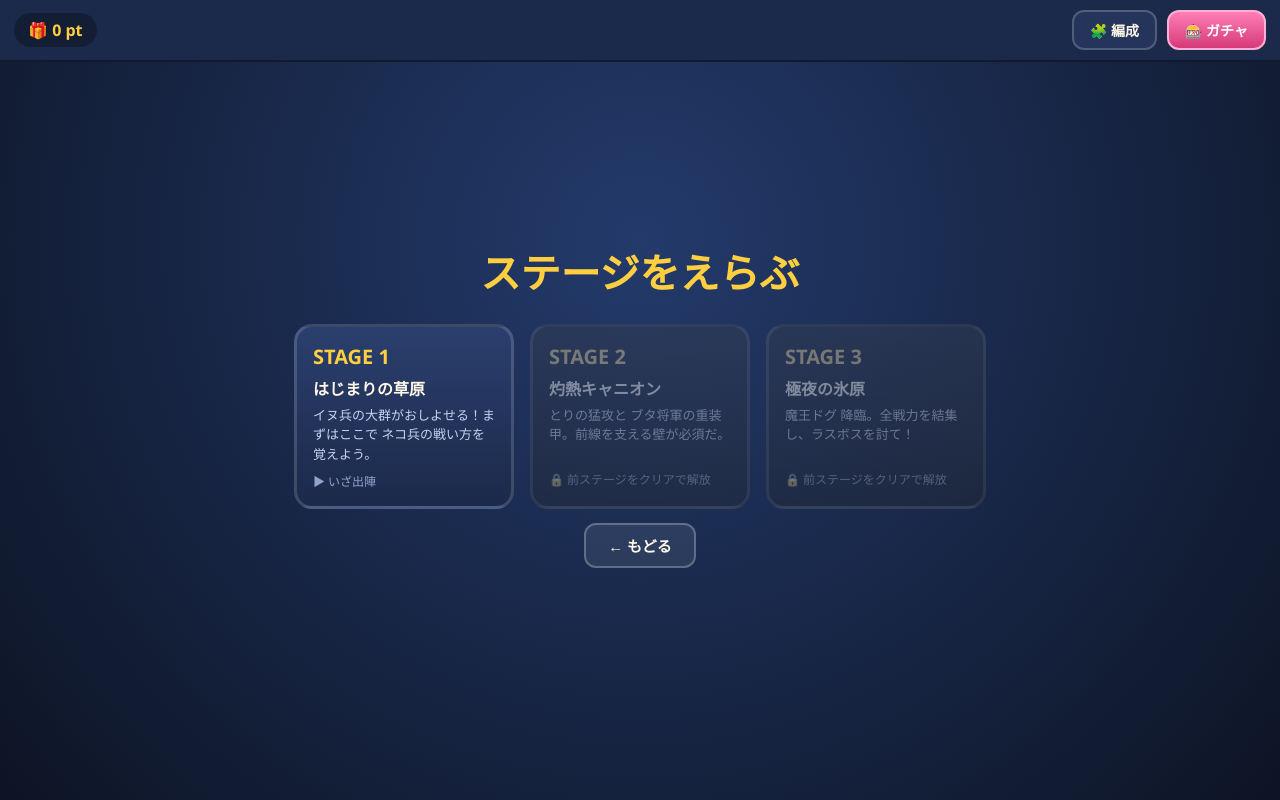
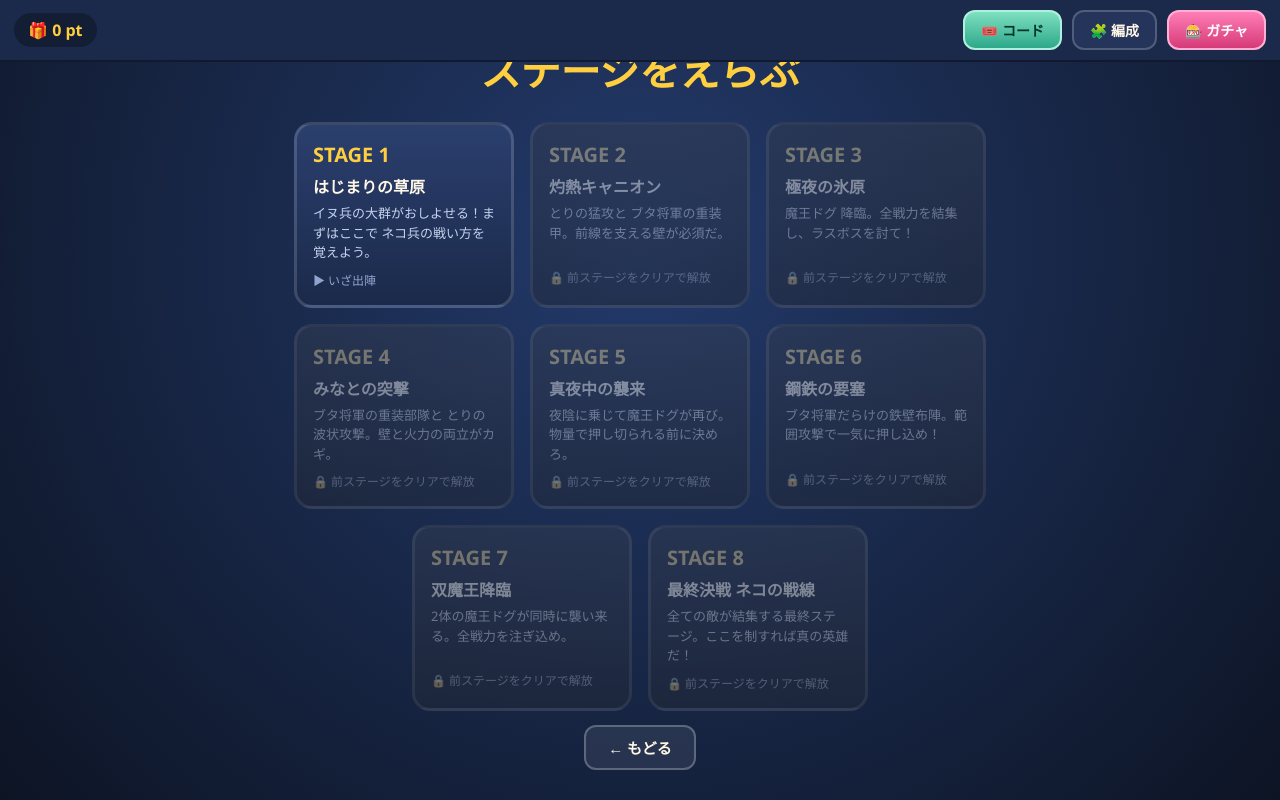
Before and after one commit to Akisi-games/cat-front, a website: page docs/index.html in a window 1280 px wide. Both pictures are taken after a click on the button "▶ ゲームスタート". Drawn offline with Linux system fonts and the light colour scheme.

Commit message:
コード入力機能 + ステージ5つ追加 (全8ステージ)
- コード入力: アキシ=+1000pt / 裏技=+10000pt&全キャラ解放
- ステージ4〜8を追加 (みなとの突撃/真夜中の襲来/鋼鉄の要塞/双魔王降臨/最終決戦)

Co-Authored-By: Claude Opus 4.8 <noreply@anthropic.com>

```diff
--- a/docs/game.js
+++ b/docs/game.js
@@ -155,6 +155,82 @@
         {t:58, e:"boss"},
         ...rep(62, 2.0, 6, "snake"),
         ...rep(70, 1.6, 6, "bird"),
+      ],
+    },
+    {
+      id: 4, name: "みなとの突撃", bg: "bg2",
+      desc: "ブタ将軍の重装部隊と とりの波状攻撃。壁と火力の両立がカギ。",
+      playerBaseHp: 8000, enemyBaseHp: 16000,
+      baseSpawn: { e: "bird", interval: 6 },
+      spawns: [
+        ...rep(2, 1.6, 5, "bird"),
+        { t: 10, e: "pig" }, { t: 14, e: "pig" },
+        ...rep(20, 1.4, 6, "bird"),
+        { t: 30, e: "pig" }, { t: 33, e: "snake" }, { t: 36, e: "snake" },
+        { t: 44, e: "pig" }, { t: 46, e: "pig" },
+        ...rep(54, 1.8, 6, "snake"),
+        { t: 66, e: "pig" }, { t: 68, e: "pig" }, { t: 70, e: "pig" },
+      ],
+    },
+    {
+      id: 5, name: "真夜中の襲来", bg: "bg3",
+      desc: "夜陰に乗じて魔王ドグが再び。物量で押し切られる前に決めろ。",
+      playerBaseHp: 9000, enemyBaseHp: 18000,
+      baseSpawn: { e: "snake", interval: 7 },
+      spawns: [
+        ...rep(2, 2.0, 4, "dog"),
+        ...rep(8, 1.4, 5, "bird"),
+        { t: 18, e: "pig" }, { t: 20, e: "pig" },
+        { t: 30, e: "boss" },
+        ...rep(34, 1.6, 6, "snake"),
+        { t: 48, e: "pig" }, ...rep(50, 1.3, 6, "bird"),
+        { t: 64, e: "boss" },
+      ],
+    },
+    {
+      id: 6, name: "鋼鉄の要塞", bg: "bg1",
+      desc: "ブタ将軍だらけの鉄壁布陣。範囲攻撃で一気に押し込め！",
+      playerBaseHp: 10000, enemyBaseHp: 22000,
+      baseSpawn: { e: "pig", interval: 9 },
+      spawns: [
+        { t: 2, e: "pig" }, { t: 5, e: "pig" }, { t: 8, e: "pig" },
+        ...rep(14, 1.4, 6, "bird"),
+        { t: 24, e: "pig" }, { t: 26, e: "pig" }, { t: 28, e: "pig" },
+        ...rep(36, 1.8, 6, "snake"),
+        { t: 48, e: "pig" }, { t: 50, e: "pig" }, { t: 52, e: "pig" }, { t: 54, e: "pig" },
+        { t: 64, e: "boss" },
+      ],
+    },
+    {
+      id: 7, name: "双魔王降臨", bg: "bg3",
+      desc: "2体の魔王ドグが同時に襲い来る。全戦力を注ぎ込め。",
+      playerBaseHp: 11000, enemyBaseHp: 26000,
+      baseSpawn: { e: "bird", interval: 6 },
+      spawns: [
+        ...rep(2, 1.6, 6, "bird"),
+        { t: 12, e: "pig" }, { t: 15, e: "pig" },
+        { t: 24, e: "boss" },
+        ...rep(28, 1.5, 6, "snake"),
+        { t: 40, e: "pig" }, { t: 42, e: "pig" }, { t: 44, e: "pig" },
+        { t: 54, e: "boss" },
+        ...rep(58, 1.3, 8, "bird"),
+      ],
+    },
+    {
+      id: 8, name: "最終決戦 ネコの戦線", bg: "bg2",
+      desc: "全ての敵が結集する最終ステージ。ここを制すれば真の英雄だ！",
+      playerBaseHp: 13000, enemyBaseHp: 32000,
+      baseSpawn: { e: "pig", interval: 6 },
+      spawns: [
+        ...rep(2, 1.4, 6, "bird"),
+        { t: 10, e: "pig" }, { t: 12, e: "pig" },
+        { t: 18, e: "boss" },
+        ...rep(22, 1.4, 8, "snake"),
+        { t: 36, e: "pig" }, { t: 38, e: "pig" }, { t: 40, e: "pig" },
+        { t: 46, e: "boss" },
+        ...rep(50, 1.2, 10, "bird"),
+        { t: 66, e: "boss" },
+        { t: 70, e: "pig" }, { t: 72, e: "pig" },
       ],
     },
   ];
@@ -899,6 +975,36 @@
     el.classList.remove("pulse"); void el.offsetWidth; el.classList.add("pulse");
   }
 
+  // ---------------------------------------------------------------- コード入力
+  function openCodeModal() {
+    const inp = document.getElementById("code-input");
+    const msg = document.getElementById("code-msg");
+    inp.value = ""; msg.textContent = ""; msg.className = "code-msg";
+    document.getElementById("code-overlay").classList.remove("hidden");
+    setTimeout(() => inp.focus(), 50);
+  }
+  function closeCodeModal() {
+    document.getElementById("code-overlay").classList.add("hidden");
+  }
+  function redeemCode() {
+    const inp = document.getElementById("code-input");
+    const msg = document.getElementById("code-msg");
+    const code = (inp.value || "").trim();
+    if (!code) { msg.className = "code-msg ng"; msg.textContent = "コードを入力してください"; return; }
+    if (code === "アキシ") {
+      Save.points += 1000; saveSave(); sfx("coin");
+      msg.className = "code-msg ok"; msg.textContent = "🎉 1000ポイント獲得！";
+    } else if (code === "裏技") {
+      Save.points += 10000; Save.owned = [...ALL_UNITS]; saveSave(); sfx("win");
+      msg.className = "code-msg ok"; msg.textContent = "🎉 10000pt ＆ 全キャラ解放！";
+    } else {
+      msg.className = "code-msg ng"; msg.textContent = "無効なコードです";
+    }
+    inp.value = "";
+    const sp = document.getElementById("stage-points"); if (sp) sp.textContent = Save.points;
+    const gp = document.getElementById("gacha-points"); if (gp) gp.textContent = Save.points;
+  }
+
   // ---------------------------------------------------------------- イベント
   function bindUI() {
     document.getElementById("btn-start").addEventListener("click", () => {
@@ -934,6 +1040,12 @@
     document.getElementById("btn-pull10").addEventListener("click", () => doGacha(10));
     document.getElementById("btn-result-gacha").addEventListener("click", () => { buildGachaScreen(); showScreen("gacha-screen"); });
 
+    // コード入力
+    document.getElementById("btn-code").addEventListener("click", openCodeModal);
+    document.getElementById("btn-code-redeem").addEventListener("click", redeemCode);
+    document.getElementById("btn-code-close").addEventListener("click", closeCodeModal);
+    document.getElementById("code-input").addEventListener("keydown", (e) => { if (e.key === "Enter") redeemCode(); });
+
     // タイトルの飾りネコ
     document.getElementById("title-cats").textContent = "🐱  😼  🦁  🏹  🛡️";
 
--- a/docs/index.html
+++ b/docs/index.html
@@ -26,6 +26,7 @@
     <section id="stage-screen" class="screen">
       <div class="nav-bar">
         <div class="pt-box">🎁 <span id="stage-points">0</span> pt</div>
+        <button class="btn-nav code" id="btn-code">🎟️ コード</button>
         <button class="btn-nav" id="btn-team">🧩 編成</button>
         <button class="btn-nav gacha" id="btn-gacha">🎰 ガチャ</button>
       </div>
@@ -107,6 +108,16 @@
     </section>
   </div>
 
+  <div id="code-overlay" class="overlay hidden">
+    <div class="overlay-card">
+      <h3>🎟️ コード入力</h3>
+      <input id="code-input" type="text" placeholder="コードを入力" autocomplete="off" autocapitalize="off" spellcheck="false" />
+      <p id="code-msg" class="code-msg"></p>
+      <button class="btn-primary" id="btn-code-redeem">決定</button>
+      <button class="btn-ghost" id="btn-code-close">とじる</button>
+    </div>
+  </div>
+
   <div id="pause-overlay" class="overlay hidden">
     <div class="overlay-card">
       <h3>ポーズ中</h3>
--- a/docs/style.css
+++ b/docs/style.css
@@ -197,10 +197,16 @@ html, body {
 .pt-box { font-weight: 900; color: var(--gold); font-size: 16px; background: rgba(0,0,0,.3); padding: 6px 14px; border-radius: 20px; }
 .btn-nav { font-family: inherit; font-weight: 800; font-size: 14px; color: var(--cream); background: var(--panel-2); border: 2px solid rgba(255,255,255,.2); border-radius: 12px; padding: 8px 16px; cursor: pointer; }
 .btn-nav:active { transform: translateY(2px); }
-.btn-nav.gacha { background: linear-gradient(#ff7eb6,#d63a78); color: #fff; border-color: #ffb0d4; margin-left: auto; }
-.btn-nav:not(.gacha) { margin-left: auto; }
-.nav-bar .gacha + .btn-nav, .nav-bar .btn-nav.gacha { margin-left: 0; }
+.btn-nav.gacha { background: linear-gradient(#ff7eb6,#d63a78); color: #fff; border-color: #ffb0d4; }
+.btn-nav.code { background: linear-gradient(#7ee0c0,#2ea88a); color: #04342a; border-color: #aef0dd; }
 .nav-bar .pt-box { margin-right: auto; }
+
+/* ---- コード入力モーダル ---- */
+.overlay-card input { width: 100%; font-family: inherit; font-size: 18px; padding: 11px 12px; border-radius: 10px; border: 2px solid rgba(255,255,255,.3); background: #0c1322; color: #fff; text-align: center; margin-bottom: 6px; outline: none; }
+.overlay-card input:focus { border-color: var(--gold); }
+.code-msg { min-height: 20px; font-size: 14px; font-weight: 800; margin: 6px 0 12px; }
+.code-msg.ok { color: #7CFC9B; }
+.code-msg.ng { color: #ff7a90; }
 .screen-note { color: #b6c4e4; font-size: 13px; margin: 4px 16px 16px; text-align: center; max-width: 640px; }
 .pulse { animation: pulseRed .4s ease; }
 @keyframes pulseRed { 0%,100%{ transform: scale(1);} 50%{ transform: scale(1.15); background:#ff5a76; color:#fff; } }
```
